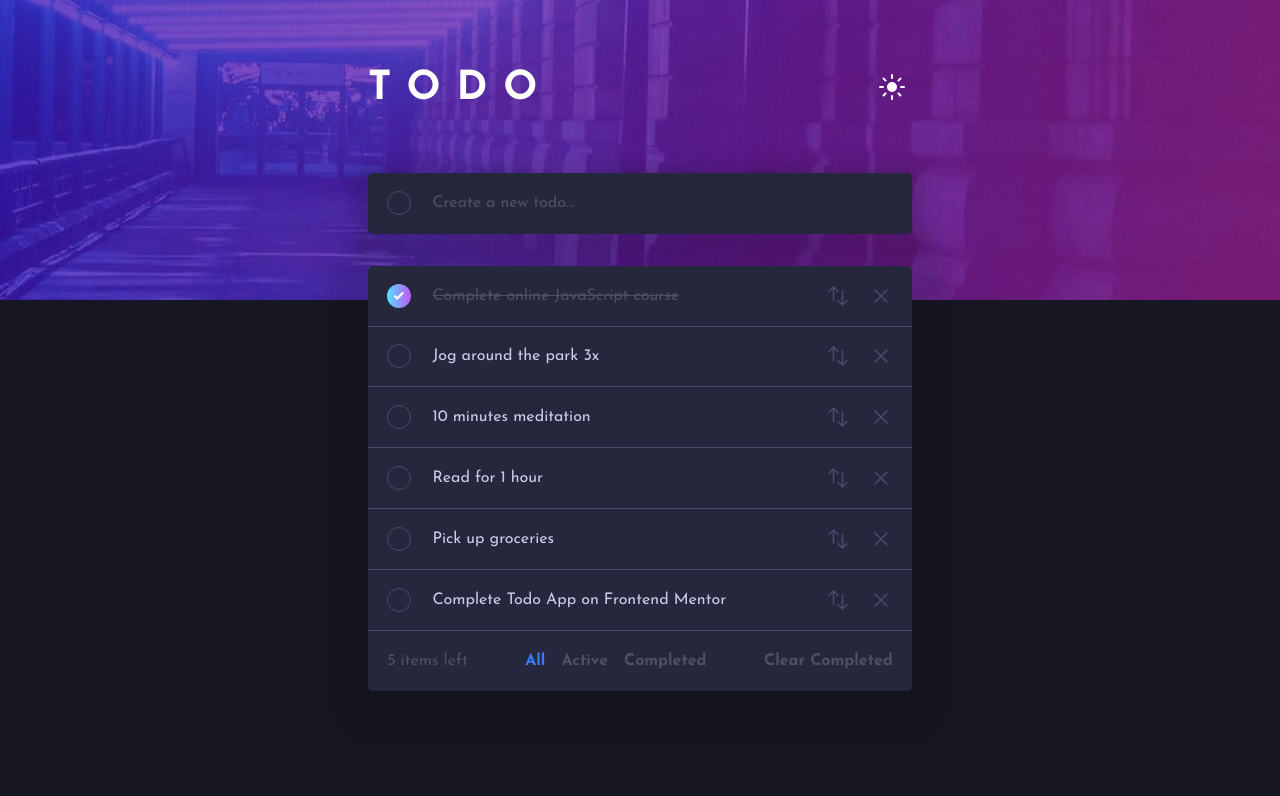
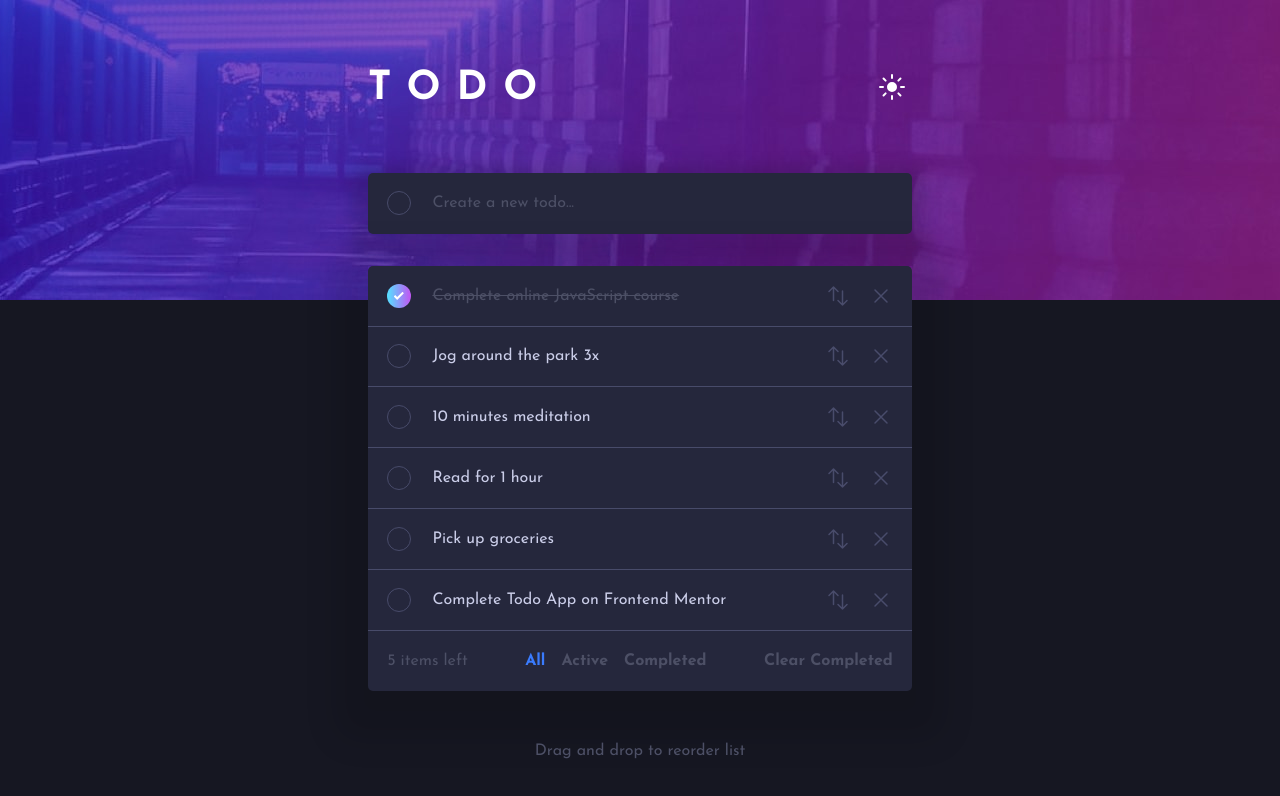
Before and after one commit to 10jeremy10/todo-app, a React (Vite) app: page / in a window 1280 px wide. Shown: the top 796 px of the page. Built offline with nearby package versions, Linux system fonts and the light colour scheme.

Commit message:
update: readme.md, bottom text

```diff
--- a/src/global.css
+++ b/src/global.css
@@ -158,3 +158,12 @@ li {
 .list > li:first-child {
   border-radius: 5px 5px 0 0;
 }
+
+.bottom-txt-dark {
+  margin-top: 1rem;
+  color: var(--dark-clr-txt-secondary);
+}
+.bottom-txt-light {
+  margin-top: 1rem;
+  color: var(--light-clr-txt-secondary);
+}
--- a/src/routes/Root.tsx
+++ b/src/routes/Root.tsx
@@ -80,6 +80,9 @@ function Root() {
             </DndContext>
             <SortableFilter items={items} setItems={setItems} />
           </ul>
+          <p className={themeMode ? "bottom-txt-dark" : "bottom-txt-light"}>
+            Drag and drop to reorder list
+          </p>
         </main>
       </div>
     </div>
```
Also changed, not shown: 1 other file (tests, documents, lock files or other folders).
